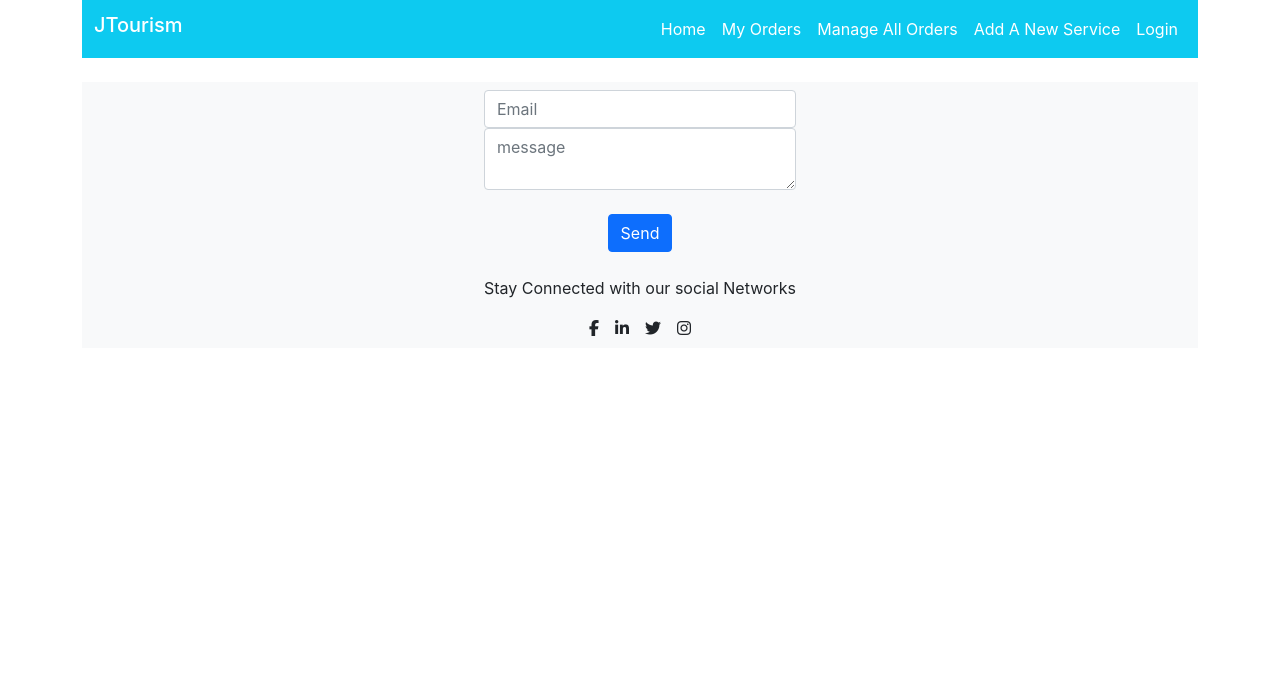
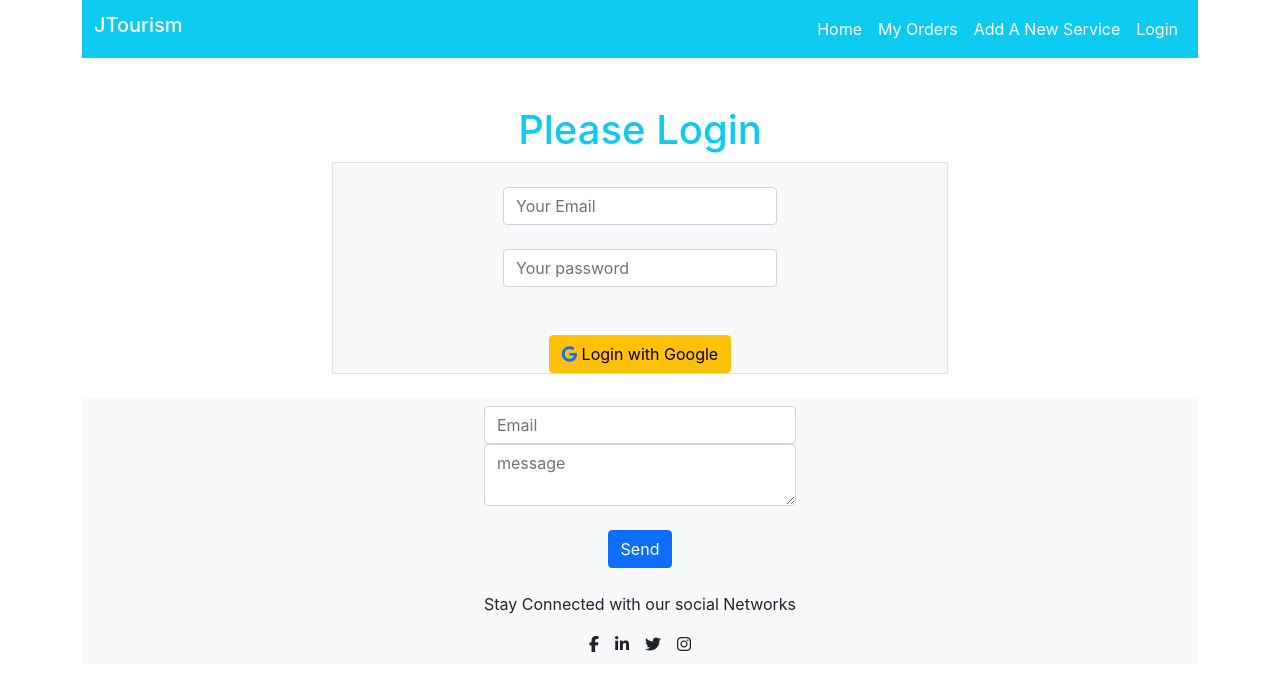
Before and after one commit to JahidIqbal/Tourism-Package, a React (Create React App) app: page /login in a window 1280 px wide. Shown: the top 690 px of the page. Built offline with nearby package versions, Linux system fonts and the light colour scheme; no server answers.

Commit message:
firebase login complete

```diff
--- a/package.json
+++ b/package.json
@@ -6,6 +6,7 @@
     "@testing-library/jest-dom": "^5.14.1",
     "@testing-library/react": "^11.2.7",
     "@testing-library/user-event": "^12.8.3",
+    "firebase": "^9.2.0",
     "react": "^17.0.2",
     "react-dom": "^17.0.2",
     "react-hook-form": "^7.18.0",
--- a/src/App.js
+++ b/src/App.js
@@ -3,6 +3,7 @@ import './App.css';
 import Footer from './Components/Footer/Footer';
 import Header from './Components/Header/Header';
 import Home from './Components/Home/Home';
+import Login from './Components/Login/Login';
 import ServiceDetails from './Components/ServiceDetails/ServiceDetails';
 
 function App() {
@@ -18,6 +19,9 @@ function App() {
           <Route path="/booknow/:id" >
             <ServiceDetails></ServiceDetails>
           </Route>
+          <Route path="/login">
+            <Login></Login>
+          </Route>
         </Switch>
         <Footer></Footer>
       </Router>
--- a/src/Components/Header/Header.js
+++ b/src/Components/Header/Header.js
@@ -1,7 +1,9 @@
 import React from 'react';
 import { Link } from 'react-router-dom';
+import useFirebase from '../../hook/useFirebase';
 
 const Header = () => {
+    const { user, handleLogout } = useFirebase();
     return (
         <div className="container">
 
@@ -22,19 +24,19 @@ const Header = () => {
                                 <Link to="/My Orders" className="nav-link text-white">My Orders</Link>
                             </li>
 
-                            <li className="nav-item">
-                                <Link to="/Manage All Orders" className="nav-link text-white">Manage All Orders</Link>
-                            </li>
+
 
                             <li className="nav-item">
                                 <Link to="/Add A New Service" className="nav-link text-white">Add A New Service</Link>
                             </li>
 
+                            {user.email && <span style={{ color: 'white ', fontWeight: 'bold', backgroundColor: '#0dcaf0' }}>Hello, {user.displayName}</span>}
+                            {user.email ? <button className="btn btn-warning me-2" onClick={handleLogout}>logout</button>
 
-                            <li className="nav-item">
-                                <Link to="/login" className="nav-link text-white">Login</Link>
-                            </li>
-
+                                :
+                                <li className="nav-item">
+                                    <Link to="/login" className="nav-link text-white">Login</Link>
+                                </li>}
 
                         </ul>
                     </div>
--- /dev/null
+++ b/src/Components/Login/Login.js
@@ -0,0 +1,38 @@
+import React from 'react';
+import { useForm } from 'react-hook-form';
+import useFirebase from '../../hook/useFirebase';
+
+const Login = () => {
+    const { handleGoogleLogin } = useFirebase();
+    const { register, handleSubmit, formState: { errors }, } = useForm();
+    const onSubmit = data => console.log(data);
+    return (
+        <div className="container w-50">
+            <h1 className="mt-5 text-center text-info ">Please Login</h1>
+            <div className="login-box ">
+                <div className="border border d-flex justify-content-center align-items-center bg-light">
+                    <div className="login-form mt-4">
+                        <form onSubmit={handleSubmit(onSubmit)}>
+
+                            <input name="email" type="email" {...register('email')} className={`form-control ${errors.email ? 'is-invalid' : ''}`} placeholder="Your Email" />
+
+                            <br />
+
+                            <input name="password" type="password" {...register('password')} className={`form-control ${errors.password ? 'is-invalid' : ''}`} placeholder="Your password" />
+
+                            <br />
+                            {errors.exampleRequired && <span>This field is required</span>}
+                            <br />
+                            <button className="btn btn-warning" onClick={handleGoogleLogin}><i className="fa fa-google text-primary" ></i>  Login with Google
+                            </button>
+
+                        </form>
+
+                    </div>
+                </div>
+            </div>
+        </div>
+    );
+};
+
+export default Login;
--- /dev/null
+++ b/src/Firebase/Firebase.config.js
@@ -0,0 +1,10 @@
+const firebaseConfig = {
+    apiKey: process.env.REACT_APP_FIREBASE_API_KEY,
+    authDomain: process.env.REACT_APP_FIREBASE_AUTH_DOMAIN,
+    projectId: process.env.REACT_APP_FIREBASE_PROJECT_ID,
+    storageBucket: process.env.REACT_APP_FIREBASE_STORAGE_BUCKET,
+    messagingSenderId: process.env.REACT_APP_FIREBASE_MESSAGING_SENDER_ID,
+    appId: process.env.REACT_APP_FIREBASE_APP_ID,
+};
+
+export default firebaseConfig;
--- /dev/null
+++ b/src/Firebase/Firebase.init.js
@@ -0,0 +1,7 @@
+import { initializeApp } from "firebase/app";
+import firebaseConfig from "./Firebase.config";
+const firebaseAppInit = () => {
+    initializeApp(firebaseConfig);
+}
+
+export default firebaseAppInit;
--- /dev/null
+++ b/src/hook/useFirebase.js
@@ -0,0 +1,59 @@
+import {
+    getAuth,
+    signInWithPopup,
+    GoogleAuthProvider,
+    onAuthStateChanged,
+    signOut
+} from "firebase/auth";
+
+import { useEffect, useState } from "react";
+import firebaseAppInit from "../Firebase/Firebase.init";
+firebaseAppInit();
+
+
+const useFirebase = () => {
+    const auth = getAuth();
+    const provider = new GoogleAuthProvider();
+
+    const [user, setUser] = useState({});
+    const [error, setError] = useState("");
+
+    const handleGoogleLogin = () => {
+        signInWithPopup(auth, provider)
+            .then((result) => {
+                setUser(result.user);
+
+                setError("");
+            })
+            .catch((error) => setError(error.message));
+    };
+
+    useEffect(() => {
+        onAuthStateChanged(auth, (user) => {
+            if (user) {
+
+                setUser(user)
+
+            }
+        });
+    }, []);
+
+    const handleLogout = () => {
+        signOut(auth)
+            .then(() => {
+                setUser({});
+            })
+            .catch((err) => {
+                console.log(err);
+            });
+    };
+
+    return {
+        handleGoogleLogin,
+        user,
+        error,
+        handleLogout,
+    };
+};
+
+export default useFirebase;
```
Also changed, not shown: 1 other file (tests, documents, lock files or other folders).
